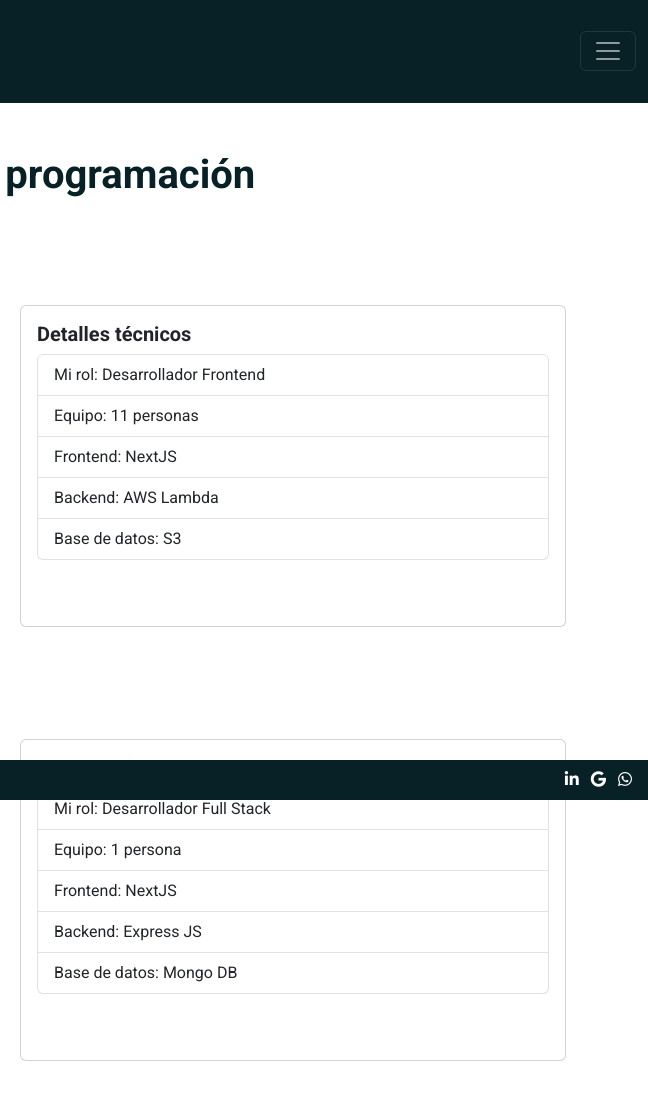
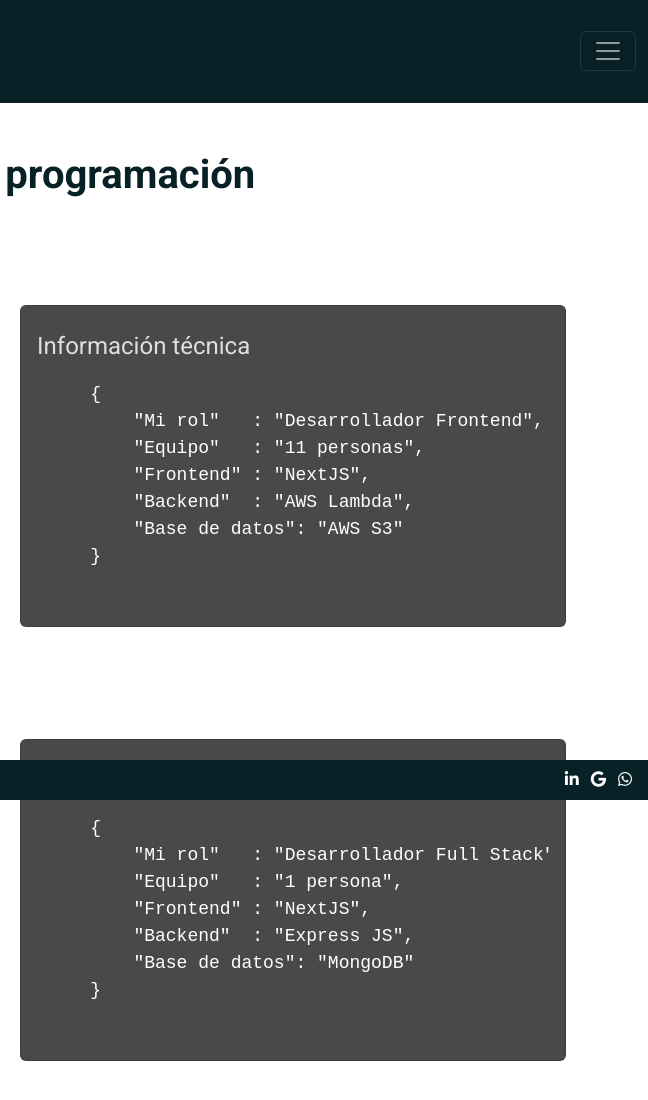
Before and after one commit to Maxy15/MaxCV, a plain HTML site: page pages/programacion.html in a window 1280 px wide. Shown: the full height of the page, 632-1280 px from the left. Drawn offline with nearby package versions, Linux system fonts and the light colour scheme.

Commit message:
improve cards and size of images

```diff
--- /dev/null
+++ b/SCSS/_cards.scss
@@ -0,0 +1,13 @@
+/* JSON de la card de programación */
+.json-info {
+    padding: 10px;
+    font-size: 18px;
+    overflow: hidden;
+    max-height: 200px;
+    font-family: 'Courier New', Courier, monospace;
+    font-weight: 100;
+
+    @media screen and (max-width: 768px) {
+        font-size: 15px; // Cambia el tamaño del texto en pantallas pequeñas
+    }
+}
--- a/SCSS/_colors.scss
+++ b/SCSS/_colors.scss
@@ -20,6 +20,10 @@
     background-color: map-get($colores, dark-green) !important;
 }
 
+.background-color--dark-gray {
+    background-color: map-get($colores, dark-gray) !important;
+}
+
 /* Iconos de estrella */
 .star-icon--blue {
     color: map-get($colores, blue);
--- a/SCSS/_pictures.scss
+++ b/SCSS/_pictures.scss
@@ -1,6 +1,12 @@
 /* Imágenes */
 .cover-picture {
     object-fit: cover;
+}
+
+@media (max-width: 768px) { /* Media query para pantallas pequeñas */
+    .reduced-size {
+        width: 50%; /* Reducir el ancho de las imágenes al 40% del ancho de la pantalla */
+    }
 }
 
 .profile-picture-container {
--- a/SCSS/styles.scss
+++ b/SCSS/styles.scss
@@ -2,6 +2,7 @@
 @import "pictures";
 @import "carousel";
 @import "texts";
+@import "cards";
 
 /* Reset - Afecta a todos los HTML */
 * {
--- a/pages/programacion.html
+++ b/pages/programacion.html
@@ -55,16 +55,18 @@
                             <iframe width="100%" height="315" src="../assets/videos/Quoter.mp4" title="Quoter Demo" frameborder="0" allowfullscreen></iframe>
                         </div>
                         <article class="col-md-6 mb-3">
-                            <div class="card h-100">
+                            <div class="card h-100 background-color--dark-gray">
                                 <div class="card-body">
-                                    <h5 class="card-title fw-semibold">Detalles técnicos</h5>
-                                    <ul class="list-group">
-                                        <li class="list-group-item">Mi rol: Desarrollador Frontend</li>
-                                        <li class="list-group-item">Equipo: 11 personas</li>
-                                        <li class="list-group-item">Frontend: NextJS</li>
-                                        <li class="list-group-item">Backend: AWS Lambda</li>
-                                        <li class="list-group-item">Base de datos: S3</li>
-                                    </ul>
+                                    <h5 class="card-title text-color--gray element-size">Información técnica</h5>
+                                    <pre class="json-info text-color--white">
+    {
+        "Mi rol"   : "Desarrollador Frontend",
+        "Equipo"   : "11 personas",
+        "Frontend" : "NextJS",
+        "Backend"  : "AWS Lambda",
+        "Base de datos": "AWS S3"
+    }
+                                    </pre>
                                 </div>
                             </div>
                         </article>
@@ -79,16 +81,18 @@
                             <iframe width="100%" height="315" src="../assets/videos/Retorna.mov" title="Retorna Demo" frameborder="0" allowfullscreen></iframe>
                         </div>
                         <article class="col-md-6 mb-3">
-                            <div class="card h-100">
+                            <div class="card h-100 background-color--dark-gray">
                                 <div class="card-body">
-                                    <h5 class="card-title fw-semibold">Detalles técnicos</h5>
-                                    <ul class="list-group">
-                                        <li class="list-group-item">Mi rol: Desarrollador Full Stack</li>
-                                        <li class="list-group-item">Equipo: 1 persona</li>
-                                        <li class="list-group-item">Frontend: NextJS</li>
-                                        <li class="list-group-item">Backend: Express JS</li>
-                                        <li class="list-group-item">Base de datos: Mongo DB</li>
-                                    </ul>
+                                    <h5 class="card-title text-color--gray element-size">Información técnica</h5>
+                                    <pre class="json-info text-color--white">
+    {
+        "Mi rol"   : "Desarrollador Full Stack",
+        "Equipo"   : "1 persona",
+        "Frontend" : "NextJS",
+        "Backend"  : "Express JS",
+        "Base de datos": "MongoDB"
+    }
+                                    </pre>
                                 </div>
                             </div>
                         </article>
```
Also changed, not shown: index.html (+3 -3 lines), CSS/styles.css, 1 other file.
